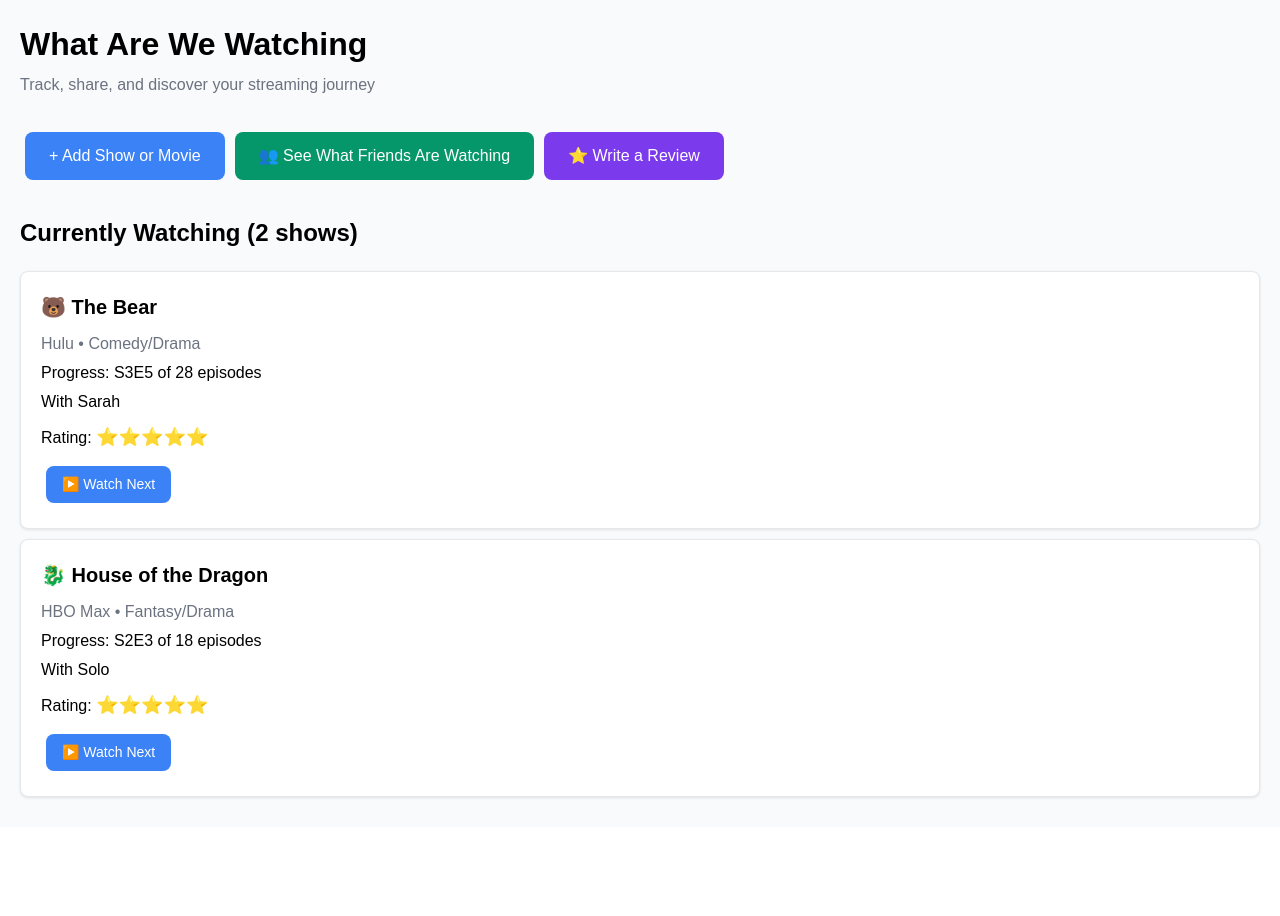
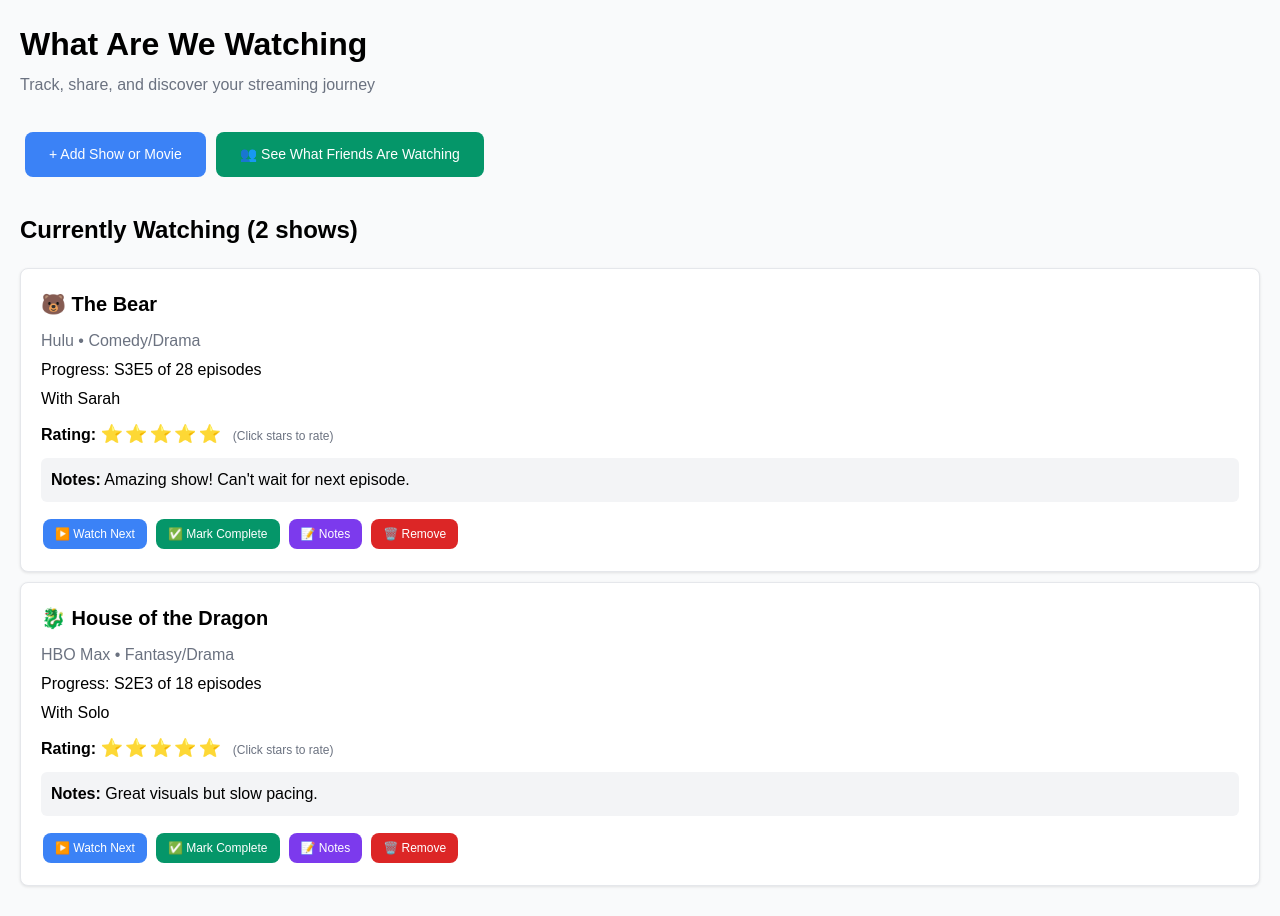
Before and after one commit to samder68/what-are-we-watching, a Next.js app: page / in a window 1280 px wide. Before the commit the page ends 827 px from the top, so only its background shows below. Built offline with nearby package versions, Linux system fonts and the light colour scheme.

Commit message:
Update page.js
added additional functionality

```diff
--- a/app/page.js
+++ b/app/page.js
@@ -3,7 +3,8 @@ import { useState } from 'react';
 
 export default function StreamingTracker() {
   const [showAddModal, setShowAddModal] = useState(false);
-  const [showReviewModal, setShowReviewModal] = useState(false);
+  const [showNotesModal, setShowNotesModal] = useState(false);
+  const [selectedShow, setSelectedShow] = useState(null);
   const [watchingList, setWatchingList] = useState([
     {
       id: 1,
@@ -14,7 +15,9 @@ export default function StreamingTracker() {
       totalEpisodes: 28,
       watchingWith: "Sarah",
       rating: 5,
-      genre: "Comedy/Drama"
+      genre: "Comedy/Drama",
+      notes: "Amazing show! Can't wait for next episode.",
+      status: "watching"
     },
     {
       id: 2,
@@ -25,9 +28,14 @@ export default function StreamingTracker() {
       totalEpisodes: 18,
       watchingWith: "Solo",
       rating: 4,
-      genre: "Fantasy/Drama"
+      genre: "Fantasy/Drama",
+      notes: "Great visuals but slow pacing.",
+      status: "watching"
     }
   ]);
+
+  const [completedList, setCompletedList] = useState([]);
+  const [currentNotes, setCurrentNotes] = useState('');
 
   // Form states
   const [newShow, setNewShow] = useState({
@@ -45,7 +53,15 @@ export default function StreamingTracker() {
     border: 'none',
     borderRadius: '8px',
     margin: '5px',
-    cursor: 'pointer'
+    cursor: 'pointer',
+    fontSize: '14px'
+  };
+
+  const smallButtonStyle = {
+    ...buttonStyle,
+    padding: '6px 12px',
+    fontSize: '12px',
+    margin: '2px'
   };
 
   const cardStyle = {
@@ -76,8 +92,10 @@ export default function StreamingTracker() {
         episode: newShow.episode,
         totalEpisodes: 20, // default
         watchingWith: newShow.watchingWith || 'Solo',
-        rating: 0,
-        genre: 'Unknown'
+        rating: 0, // Start with 0 stars
+        genre: 'Unknown',
+        notes: '',
+        status: 'watching'
       };
 
       setWatchingList([...watchingList, show]);
@@ -89,15 +107,55 @@ export default function StreamingTracker() {
     }
   };
 
-  const handleWriteReview = () => {
-    alert('Review feature coming soon! For now, click the stars on each show to rate.');
-    setShowReviewModal(false);
-  };
-
   const updateRating = (showId, newRating) => {
     setWatchingList(watchingList.map(show =>
       show.id === showId ? { ...show, rating: newRating } : show
     ));
+  };
+
+  const markAsCompleted = (showId) => {
+    const show = watchingList.find(s => s.id === showId);
+    if (show) {
+      setCompletedList([...completedList, { ...show, status: 'completed' }]);
+      setWatchingList(watchingList.filter(s => s.id !== showId));
+      alert(`"${show.title}" moved to completed shows!`);
+    }
+  };
+
+  const removeShow = (showId) => {
+    const show = watchingList.find(s => s.id === showId);
+    if (confirm(`Remove "${show.title}" from your list?`)) {
+      setWatchingList(watchingList.filter(s => s.id !== showId));
+    }
+  };
+
+  const nextEpisode = (showId) => {
+    setWatchingList(watchingList.map(show =>
+      show.id === showId ? {
+        ...show,
+        episode: show.episode + 1,
+        // Move to next season if we've watched all episodes (simplified logic)
+        season: show.episode >= 10 ? show.season + 1 : show.season,
+        episode: show.episode >= 10 ? 1 : show.episode + 1
+      } : show
+    ));
+    alert('Episode progress updated!');
+  };
+
+  const openNotesModal = (show) => {
+    setSelectedShow(show);
+    setCurrentNotes(show.notes || '');
+    setShowNotesModal(true);
+  };
+
+  const saveNotes = () => {
+    setWatchingList(watchingList.map(show =>
+      show.id === selectedShow.id ? { ...show, notes: currentNotes } : show
+    ));
+    setShowNotesModal(false);
+    setSelectedShow(null);
+    setCurrentNotes('');
+    alert('Notes saved!');
   };
 
   const renderStars = (rating, showId = null) => {
@@ -107,9 +165,11 @@ export default function StreamingTracker() {
         style={{
           cursor: showId ? 'pointer' : 'default',
           color: i < rating ? '#fbbf24' : '#d1d5db',
-          fontSize: '18px'
+          fontSize: '18px',
+          marginRight: '2px'
         }}
         onClick={() => showId && updateRating(showId, i + 1)}
+        title={showId ? `Rate ${i + 1} star${i + 1 > 1 ? 's' : ''}` : ''}
       >
         ⭐
       </span>
@@ -136,12 +196,6 @@ export default function StreamingTracker() {
         >
           👥 See What Friends Are Watching
         </button>
-        <button
-          style={{...buttonStyle, backgroundColor: '#7c3aed'}}
-          onClick={() => setShowReviewModal(true)}
-        >
-          ⭐ Write a Review
-        </button>
       </div>
 
       <h2 style={{fontSize: '24px', fontWeight: 'bold', marginBottom: '20px'}}>
@@ -156,14 +210,74 @@ export default function StreamingTracker() {
           <p style={{color: '#6b7280', margin: '5px 0'}}>{show.service} • {show.genre}</p>
           <p style={{margin: '5px 0'}}>Progress: S{show.season}E{show.episode} of {show.totalEpisodes} episodes</p>
           <p style={{margin: '5px 0'}}>With {show.watchingWith}</p>
+
           <div style={{margin: '10px 0'}}>
-            Rating: {renderStars(show.rating, show.id)}
+            <strong>Rating:</strong> {renderStars(show.rating, show.id)}
+            <span style={{fontSize: '12px', color: '#6b7280', marginLeft: '10px'}}>
+              (Click stars to rate)
+            </span>
           </div>
-          <button style={{...buttonStyle, fontSize: '14px', padding: '8px 16px'}}>
-            ▶️ Watch Next
-          </button>
+
+          {show.notes && (
+            <div style={{margin: '10px 0', padding: '10px', backgroundColor: '#f3f4f6', borderRadius: '6px'}}>
+              <strong>Notes:</strong> {show.notes}
+            </div>
+          )}
+
+          <div style={{marginTop: '15px', display: 'flex', flexWrap: 'wrap', gap: '5px'}}>
+            <button
+              style={{...smallButtonStyle, backgroundColor: '#3b82f6'}}
+              onClick={() => nextEpisode(show.id)}
+              title="Mark next episode as watched"
+            >
+              ▶️ Watch Next
+            </button>
+            <button
+              style={{...smallButtonStyle, backgroundColor: '#059669'}}
+              onClick={() => markAsCompleted(show.id)}
+              title="Mark entire show as completed"
+            >
+              ✅ Mark Complete
+            </button>
+            <button
+              style={{...smallButtonStyle, backgroundColor: '#7c3aed'}}
+              onClick={() => openNotesModal(show)}
+              title="Add/edit notes about this show"
+            >
+              📝 Notes
+            </button>
+            <button
+              style={{...smallButtonStyle, backgroundColor: '#dc2626'}}
+              onClick={() => removeShow(show.id)}
+              title="Remove show from list"
+            >
+              🗑️ Remove
+            </button>
+          </div>
         </div>
       ))}
+
+      {completedList.length > 0 && (
+        <>
+          <h2 style={{fontSize: '24px', fontWeight: 'bold', marginBottom: '20px', marginTop: '40px'}}>
+            Completed Shows ({completedList.length})
+          </h2>
+          {completedList.map(show => (
+            <div key={`completed-${show.id}`} style={{...cardStyle, opacity: 0.8}}>
+              <h3 style={{fontSize: '18px', fontWeight: 'bold', margin: '0 0 5px 0'}}>
+                ✅ {show.title}
+              </h3>
+              <p style={{color: '#6b7280', margin: '5px 0'}}>{show.service} • Completed</p>
+              <div style={{margin: '5px 0'}}>
+                Final Rating: {renderStars(show.rating)}
+              </div>
+              {show.notes && (
+                <p style={{margin: '5px 0', fontStyle: 'italic'}}>"{show.notes}"</p>
+              )}
+            </div>
+          ))}
+        </>
+      )}
 
       {/* Add Show Modal */}
       {showAddModal && (
@@ -260,8 +374,8 @@ export default function StreamingTracker() {
         </div>
       )}
 
-      {/* Review Modal */}
-      {showReviewModal && (
+      {/* Notes Modal */}
+      {showNotesModal && (
         <div style={{
           position: 'fixed',
           top: 0,
@@ -281,17 +395,31 @@ export default function StreamingTracker() {
             maxWidth: '400px',
             width: '90%'
           }}>
-            <h2 style={{margin: '0 0 20px 0'}}>Write a Review</h2>
-            <p style={{marginBottom: '20px'}}>
-              For now, you can rate shows by clicking the stars on each show card!
-              Full review functionality coming soon.
-            </p>
-            <button
-              style={buttonStyle}
-              onClick={handleWriteReview}
-            >
-              Got it!
-            </button>
+            <h2 style={{margin: '0 0 20px 0'}}>Notes for "{selectedShow?.title}"</h2>
+            <textarea
+              placeholder="Add your thoughts, reviews, or reminders about this show..."
+              value={currentNotes}
+              onChange={(e) => setCurrentNotes(e.target.value)}
+              style={{
+                ...inputStyle,
+                height: '100px',
+                resize: 'vertical'
+              }}
+            />
+            <div style={{display: 'flex', gap: '10px'}}>
+              <button
+                style={{...buttonStyle, backgroundColor: '#6b7280', flex: 1}}
+                onClick={() => setShowNotesModal(false)}
+              >
+                Cancel
+              </button>
+              <button
+                style={{...buttonStyle, flex: 1}}
+                onClick={saveNotes}
+              >
+                Save Notes
+              </button>
+            </div>
           </div>
         </div>
       )}
```
